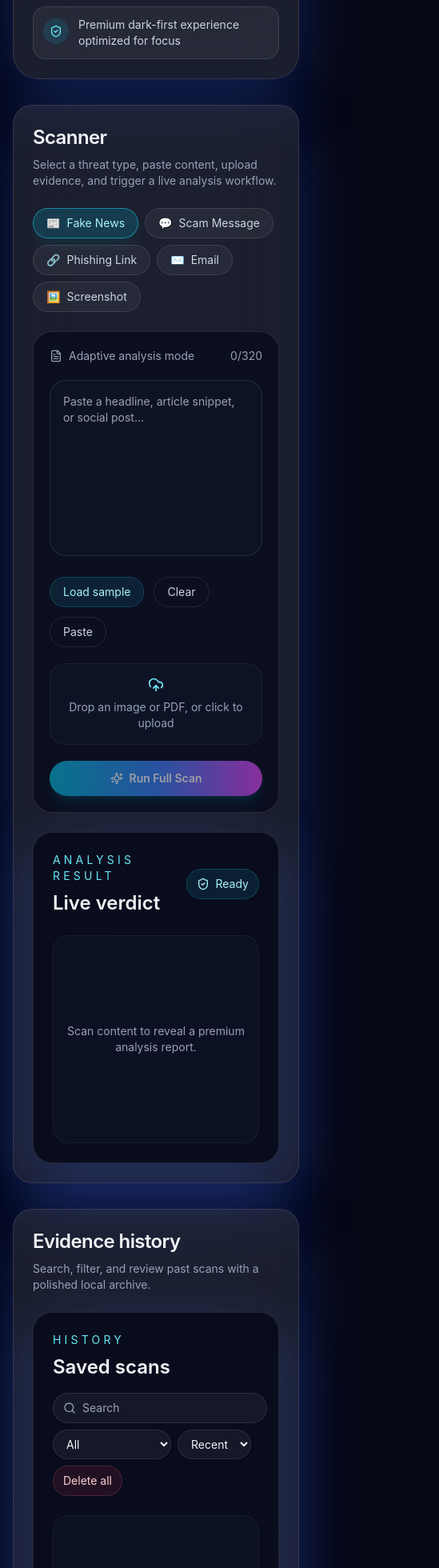
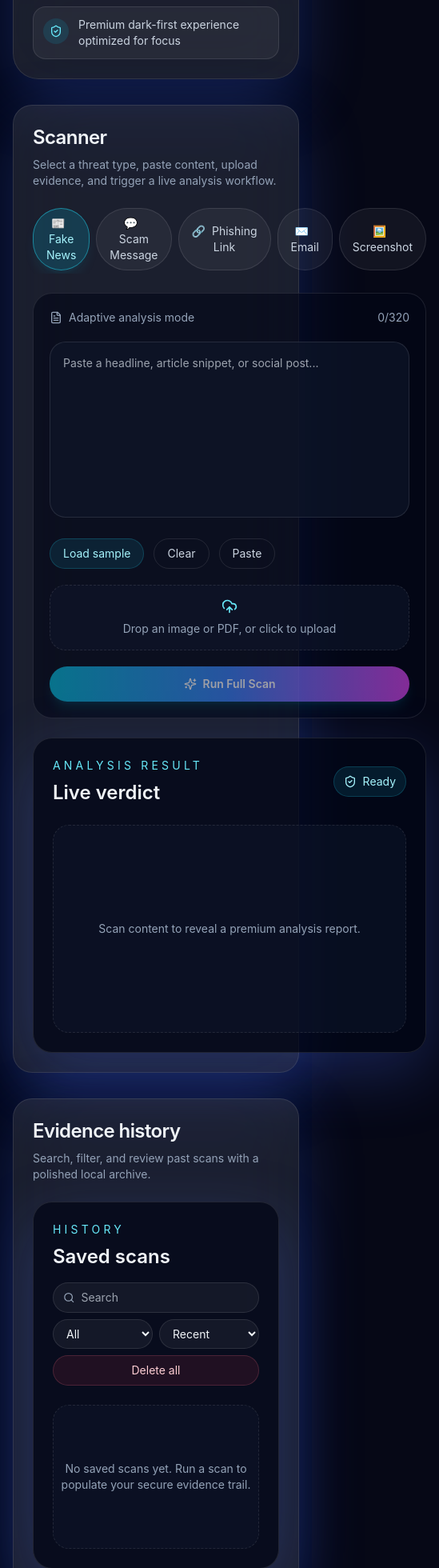
Before and after one commit to ankitmeena8209-blip/FRAUDSCANAI, a React (Vite) app: page / in a window 390 px wide. Shown: the part 1254-3214 px from the top of the page at 80% size, 549 px wide, since content can reach past the window. Built offline with nearby package versions, Linux system fonts and the light colour scheme.

Commit message:
feat(mobile): make navbar, scanner tabs, and history filters fully responsive and mobile-friendly

```diff
--- a/src/components/HistoryPanel.tsx
+++ b/src/components/HistoryPanel.tsx
@@ -35,12 +35,12 @@ export function HistoryPanel({ entries, onDelete, onDeleteAll }: HistoryPanelPro
           <p className="text-sm uppercase tracking-[0.3em] text-cyan-300">History</p>
           <h3 className="mt-2 text-2xl font-semibold">Saved scans</h3>
         </div>
-        <div className="flex flex-wrap gap-2">
-          <label className="flex items-center gap-2 rounded-full border border-white/10 bg-white/5 px-3 py-2 text-sm">
+        <div className="grid grid-cols-2 gap-2 w-full md:flex md:w-auto md:items-center">
+          <label className="flex items-center gap-2 rounded-full border border-white/10 bg-white/5 px-3 py-2 text-sm col-span-2 md:col-span-1">
             <Search className="h-4 w-4 text-slate-400" />
-            <input value={query} onChange={(e) => setQuery(e.target.value)} placeholder="Search" className="bg-transparent outline-none" />
+            <input value={query} onChange={(e) => setQuery(e.target.value)} placeholder="Search" className="bg-transparent outline-none w-full md:w-auto" />
           </label>
-          <select value={filter} onChange={(e) => setFilter(e.target.value as 'all' | ScanType)} className="rounded-full border border-white/10 bg-white/5 px-3 py-2 text-sm outline-none">
+          <select value={filter} onChange={(e) => setFilter(e.target.value as 'all' | ScanType)} className="rounded-full border border-white/10 bg-white/5 px-3 py-2 text-sm outline-none col-span-1 w-full md:w-auto bg-slate-950">
             <option value="all">All</option>
             <option value="fake-news">Fake News</option>
             <option value="scam-message">Scam Message</option>
@@ -48,11 +48,11 @@ export function HistoryPanel({ entries, onDelete, onDeleteAll }: HistoryPanelPro
             <option value="email">Email</option>
             <option value="screenshot">Screenshot</option>
           </select>
-          <select value={sort} onChange={(e) => setSort(e.target.value as 'recent' | 'risk')} className="rounded-full border border-white/10 bg-white/5 px-3 py-2 text-sm outline-none">
+          <select value={sort} onChange={(e) => setSort(e.target.value as 'recent' | 'risk')} className="rounded-full border border-white/10 bg-white/5 px-3 py-2 text-sm outline-none col-span-1 w-full md:w-auto bg-slate-950">
             <option value="recent">Recent</option>
             <option value="risk">Risk</option>
           </select>
-          <button onClick={onDeleteAll} className="rounded-full border border-rose-400/20 bg-rose-500/10 px-3 py-2 text-sm text-rose-200 transition hover:bg-rose-500/20">Delete all</button>
+          <button onClick={onDeleteAll} className="rounded-full border border-rose-400/20 bg-rose-500/10 px-3 py-2 text-sm text-rose-200 transition hover:bg-rose-500/20 col-span-2 w-full md:w-auto">Delete all</button>
         </div>
       </div>
 
--- a/src/components/Navbar.tsx
+++ b/src/components/Navbar.tsx
@@ -1,5 +1,6 @@
-import { motion } from 'framer-motion';
-import { ShieldCheck, MoonStar, SunMedium } from 'lucide-react';
+import { AnimatePresence, motion } from 'framer-motion';
+import { ShieldCheck, MoonStar, SunMedium, Menu, X } from 'lucide-react';
+import { useState } from 'react';
 import type { Dispatch, SetStateAction } from 'react';
 
 interface NavbarProps {
@@ -8,6 +9,8 @@ interface NavbarProps {
 }
 
 export function Navbar({ theme, setTheme }: NavbarProps) {
+  const [isOpen, setIsOpen] = useState(false);
+
   return (
     <motion.header
       initial={{ y: -20, opacity: 0 }}
@@ -24,18 +27,75 @@ export function Navbar({ theme, setTheme }: NavbarProps) {
             <p className="text-xs text-slate-400">Cyber defense engine</p>
           </div>
         </div>
+
+        {/* Desktop Navigation Links */}
         <div className="hidden items-center gap-3 md:flex">
           <a href="#scanner" className="rounded-full border border-white/10 px-4 py-2 text-sm text-slate-300 transition hover:bg-white/10">Scanner</a>
           <a href="#history" className="rounded-full border border-white/10 px-4 py-2 text-sm text-slate-300 transition hover:bg-white/10">History</a>
           <a href="#faq" className="rounded-full border border-white/10 px-4 py-2 text-sm text-slate-300 transition hover:bg-white/10">FAQ</a>
         </div>
+
+        {/* Desktop Theme Toggle */}
         <button
           onClick={() => setTheme(theme === 'dark' ? 'light' : 'dark')}
-          className="rounded-full border border-white/10 bg-white/10 p-2.5 text-slate-100 transition hover:scale-105"
+          className="hidden md:block rounded-full border border-white/10 bg-white/10 p-2.5 text-slate-100 transition hover:scale-105"
         >
           {theme === 'dark' ? <SunMedium className="h-5 w-5" /> : <MoonStar className="h-5 w-5" />}
         </button>
+
+        {/* Mobile controls */}
+        <div className="flex items-center gap-2 md:hidden">
+          <button
+            onClick={() => setTheme(theme === 'dark' ? 'light' : 'dark')}
+            className="rounded-full border border-white/10 bg-white/10 p-2 text-slate-100 transition hover:scale-105"
+          >
+            {theme === 'dark' ? <SunMedium className="h-5.5 w-5.5" /> : <MoonStar className="h-5.5 w-5.5" />}
+          </button>
+          <button
+            onClick={() => setIsOpen(!isOpen)}
+            className="rounded-full border border-white/10 bg-white/10 p-2 text-slate-100 transition"
+          >
+            {isOpen ? <X className="h-5.5 w-5.5" /> : <Menu className="h-5.5 w-5.5" />}
+          </button>
+        </div>
       </div>
+
+      {/* Mobile menu dropdown */}
+      <AnimatePresence>
+        {isOpen && (
+          <motion.div
+            initial={{ opacity: 0, height: 0 }}
+            animate={{ opacity: 1, height: 'auto' }}
+            exit={{ opacity: 0, height: 0 }}
+            transition={{ duration: 0.2 }}
+            className="border-t border-white/10 bg-slate-950 md:hidden"
+          >
+            <div className="flex flex-col gap-3 px-4 py-5">
+              <a
+                href="#scanner"
+                onClick={() => setIsOpen(false)}
+                className="rounded-full border border-white/10 px-4 py-2.5 text-center text-sm text-slate-300 transition hover:bg-white/10"
+              >
+                Scanner
+              </a>
+              <a
+                href="#history"
+                onClick={() => setIsOpen(false)}
+                className="rounded-full border border-white/10 px-4 py-2.5 text-center text-sm text-slate-300 transition hover:bg-white/10"
+              >
+                History
+              </a>
+              <a
+                href="#faq"
+                onClick={() => setIsOpen(false)}
+                className="rounded-full border border-white/10 px-4 py-2.5 text-center text-sm text-slate-300 transition hover:bg-white/10"
+              >
+                FAQ
+              </a>
+            </div>
+          </motion.div>
+        )}
+      </AnimatePresence>
     </motion.header>
   );
 }
--- a/src/components/ScannerPanel.tsx
+++ b/src/components/ScannerPanel.tsx
@@ -94,7 +94,7 @@ export function ScannerPanel({
 
   return (
     <div className="space-y-6">
-      <div className="flex flex-wrap gap-2">
+      <div className="flex gap-2 overflow-x-auto scrollbar-none pb-1 flex-nowrap -mx-4 px-4 sm:mx-0 sm:px-0 sm:flex-wrap sm:overflow-x-visible">
         {SCAN_TABS.map((tab) => (
           <button
             key={tab.id}
--- a/src/styles.css
+++ b/src/styles.css
@@ -35,3 +35,12 @@ body {
   background-image: linear-gradient(rgba(148, 163, 184, 0.08) 1px, transparent 1px), linear-gradient(90deg, rgba(148, 163, 184, 0.08) 1px, transparent 1px);
   background-size: 36px 36px;
 }
+
+/* Hide scrollbar utility */
+.scrollbar-none::-webkit-scrollbar {
+  display: none;
+}
+.scrollbar-none {
+  -ms-overflow-style: none;
+  scrollbar-width: none;
+}
```
